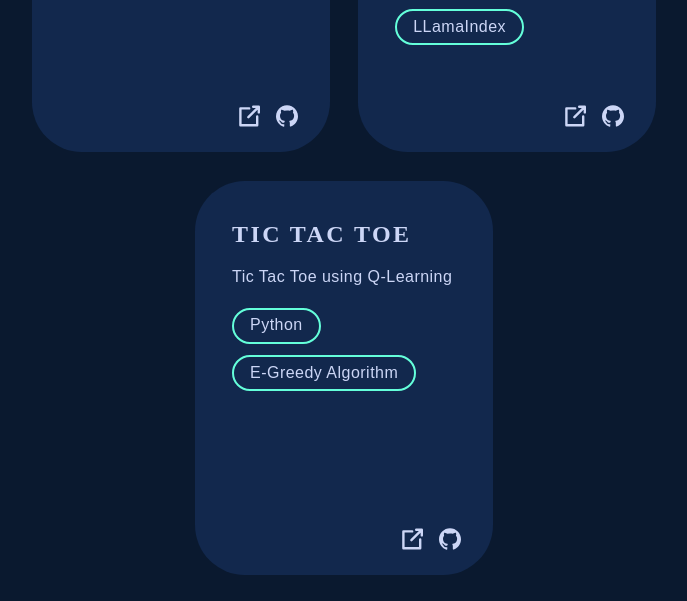
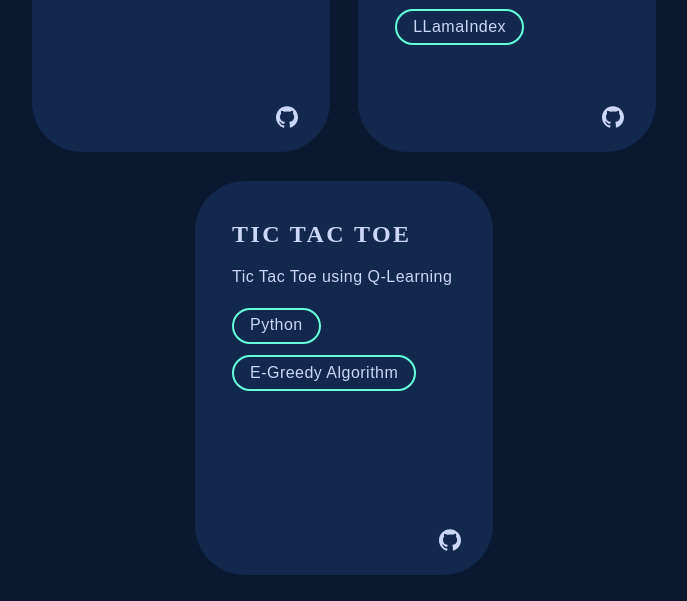
Before and after one commit to joyce-leesw/joyce-lee, a React (Vite) app: page / in a window 1280 px wide. Shown: the part 2179-2780 px from the top of the page, without its empty margins (296-983 px from the left). Built offline with nearby package versions, Linux system fonts and the light colour scheme; a web font is replaced by a local one.

Commit message:
added website link

```diff
--- a/src/components/Project.jsx
+++ b/src/components/Project.jsx
@@ -2,7 +2,7 @@ import GitHubIcon from "../assets/github-icon";
 import WebsiteIcon from "../assets/website-icon";
 import '../styles/Projects.css';
 
-export default function Project ({ title, description, languages, githubLink }) {
+export default function Project ({ title, description, languages, websiteLink, githubLink }) {
 	return (
 		<section className="project">
 			<h2>{title}</h2>
@@ -15,9 +15,11 @@ export default function Project ({ title, description, languages, githubLink })
 				))}
 			</div>
 			<div className="project-items">
-				<a href={githubLink} target="_blank" rel="noopener noreferrer" className="project-website-link">
-					<WebsiteIcon className="project-website-icon"/>
-				</a>
+				{websiteLink && (
+					<a href={websiteLink} target="_blank" rel="noopener noreferrer" className="project-website-link">
+						<WebsiteIcon className="project-website-icon"/>
+					</a>
+				)}
 				<a href={githubLink} target="_blank" rel="noopener noreferrer" className="project-github-link">
 					<GitHubIcon className="project-github-icon"/>
 				</a>
--- a/src/components/Projects.jsx
+++ b/src/components/Projects.jsx
@@ -13,6 +13,7 @@ export default function Projects () {
 						title={project.title}
 						description={project.description}
 						languages={project.languages}
+						websiteLink={project?.websiteLink}
 						githubLink={project.githubLink}/>
 				))}
 			</div>
```
